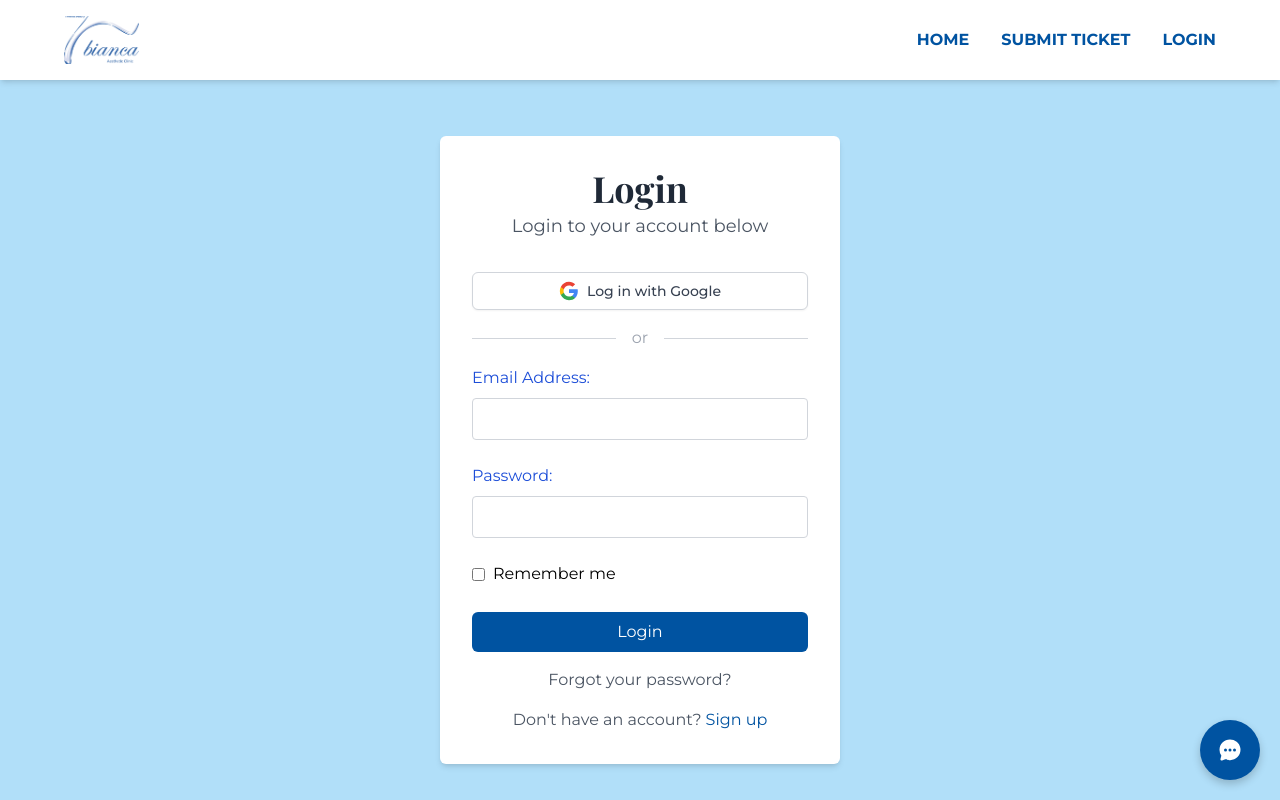
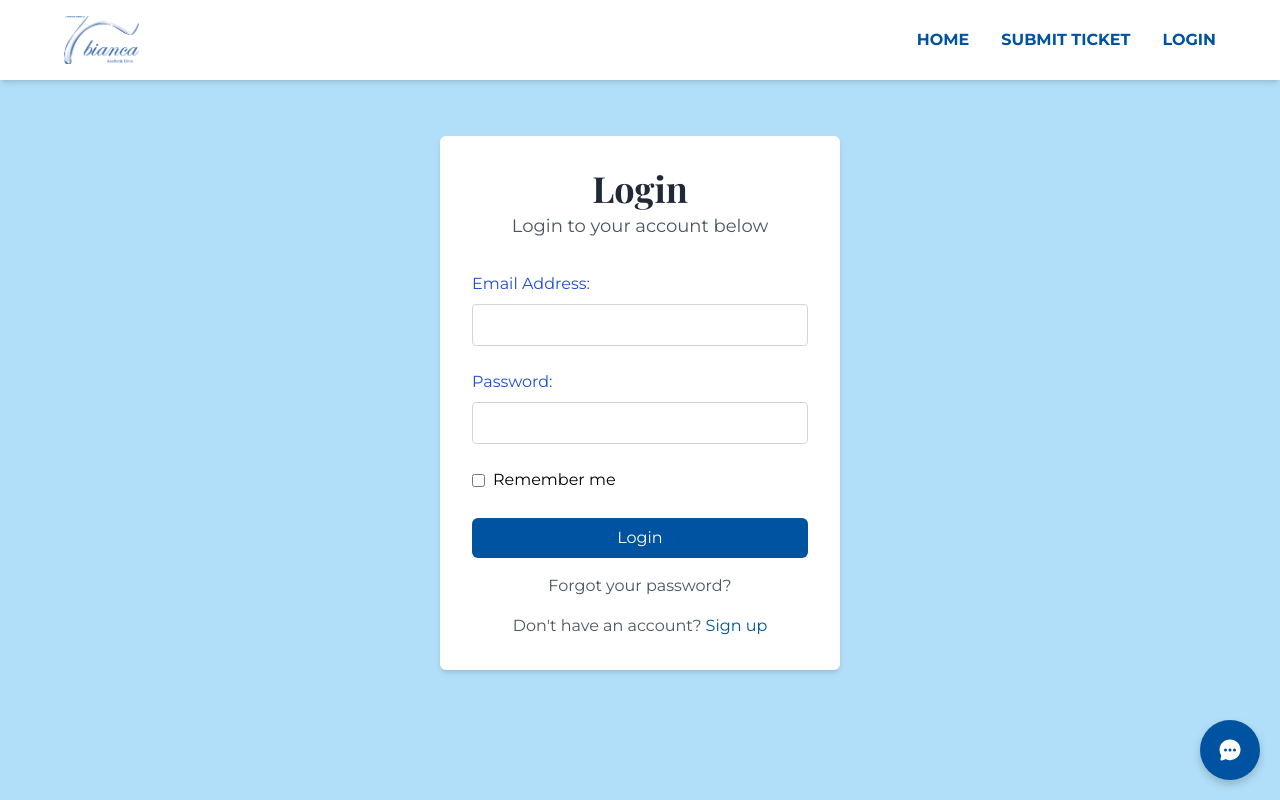
Before and after one commit to almirarana31/wads-proto, a React (Create React App) app in the folder frontend/: page /login in a window 1280 px wide. Shown: the top 800 px of the page. Built offline with nearby package versions, Linux system fonts and the light colour scheme.

Commit message:
remove all traces of googel </3

```diff
--- a/frontend/src/components/GoogleLoginButton.js
+++ /dev/null
@@ -1,36 +0,0 @@
-import React from 'react';
-
-function GoogleLoginButton() {
-  // Directly redirect to the backend OAuth endpoint
-  const handleGoogleLogin = () => {
-    window.location.href = `${process.env.REACT_APP_API_URL || 'http://localhost:3000'}/auth/google`; //change
-  };
-  return (
-    <button
-      onClick={handleGoogleLogin}
-      className="w-full flex justify-center items-center bg-white border border-gray-300 rounded-md shadow-sm py-2 px-4 text-sm font-medium text-gray-700 hover:bg-gray-50 focus:outline-none focus:ring-2 focus:ring-offset-2 focus:ring-blue-500 mb-4"
-    >
-      <svg className="h-5 w-5 mr-2" viewBox="0 0 24 24">
-        <path
-          d="M22.56 12.25c0-.78-.07-1.53-.2-2.25H12v4.26h5.92c-.26 1.37-1.04 2.53-2.21 3.31v2.77h3.57c2.08-1.92 3.28-4.74 3.28-8.09z"
-          fill="#4285F4"
-        />
-        <path
-          d="M12 23c2.97 0 5.46-.98 7.28-2.66l-3.57-2.77c-.98.66-2.23 1.06-3.71 1.06-2.86 0-5.29-1.93-6.16-4.53H2.18v2.84C3.99 20.53 7.7 23 12 23z"
-          fill="#34A853"
-        />
-        <path
-          d="M5.84 14.09c-.22-.66-.35-1.36-.35-2.09s.13-1.43.35-2.09V7.07H2.18C1.43 8.55 1 10.22 1 12s.43 3.45 1.18 4.93l2.85-2.22.81-.62z"
-          fill="#FBBC05"
-        />
-        <path
-          d="M12 5.38c1.62 0 3.06.56 4.21 1.64l3.15-3.15C17.45 2.09 14.97 1 12 1 7.7 1 3.99 3.47 2.18 7.07l3.66 2.84c.87-2.6 3.3-4.53 6.16-4.53z"
-          fill="#EA4335"
-        />
-      </svg>
-      Log in with Google
-    </button>
-  );
-}
-
-export default GoogleLoginButton;
--- a/frontend/src/components/GoogleSignUpButton.js
+++ /dev/null
@@ -1,36 +0,0 @@
-import React from 'react';
-
-function GoogleSignupButton() {
-  // Directly redirect to the backend OAuth endpoint
-  const handleGoogleSignup = () => {
-    // window.location.href = `${process.env.REACT_APP_API_URL || 'http://localhost:3000'}/auth/google`; //change
-  };
-  return (
-    <button
-      onClick={handleGoogleSignup}
-      className="w-full flex justify-center items-center bg-white border border-gray-300 rounded-md shadow-sm py-2 px-4 text-sm font-medium text-gray-700 hover:bg-gray-50 focus:outline-none focus:ring-2 focus:ring-offset-2 focus:ring-blue-500 mb-4"
-    >
-      <svg className="h-5 w-5 mr-2" viewBox="0 0 24 24">
-        <path
-          d="M22.56 12.25c0-.78-.07-1.53-.2-2.25H12v4.26h5.92c-.26 1.37-1.04 2.53-2.21 3.31v2.77h3.57c2.08-1.92 3.28-4.74 3.28-8.09z"
-          fill="#4285F4"
-        />
-        <path
-          d="M12 23c2.97 0 5.46-.98 7.28-2.66l-3.57-2.77c-.98.66-2.23 1.06-3.71 1.06-2.86 0-5.29-1.93-6.16-4.53H2.18v2.84C3.99 20.53 7.7 23 12 23z"
-          fill="#34A853"
-        />
-        <path
-          d="M5.84 14.09c-.22-.66-.35-1.36-.35-2.09s.13-1.43.35-2.09V7.07H2.18C1.43 8.55 1 10.22 1 12s.43 3.45 1.18 4.93l2.85-2.22.81-.62z"
-          fill="#FBBC05"
-        />n
-        <path
-          d="M12 5.38c1.62 0 3.06.56 4.21 1.64l3.15-3.15C17.45 2.09 14.97 1 12 1 7.7 1 3.99 3.47 2.18 7.07l3.66 2.84c.87-2.6 3.3-4.53 6.16-4.53z"
-          fill="#EA4335"
-        />
-      </svg>
-      Sign up with Google
-    </button>
-  );
-}
-
-export default GoogleSignupButton;
--- a/frontend/src/components/Header.js
+++ b/frontend/src/components/Header.js
@@ -18,10 +18,10 @@ function Header({ isAuthenticated = false, userRole }) {
       ? "text-bianca-primary font-extrabold"
       : "text-bianca-primary hover:text-bianca-primary/80 font-bold";
   };
-
     // authenticated user navigation
   const AuthenticatedNav = () => (
     <nav className={`${isMenuOpen ? 'flex' : 'hidden'} md:flex flex-col md:flex-row gap-4 md:gap-8 w-full md:w-auto items-center`}>
+      {userRole !== 'ADM' && (
         <Link
           to="/"
           className={`${getActiveLinkClass('/')}`}
@@ -29,6 +29,7 @@ function Header({ isAuthenticated = false, userRole }) {
         >
           HOME
         </Link>
+      )}
       {userRole !== 'ADM' && (
         <>
           <Link
@@ -128,8 +129,7 @@ function Header({ isAuthenticated = false, userRole }) {
   return (
     <header className="bg-white py-4 px-4 md:px-8 shadow-md">
       <div className="max-w-6xl mx-auto">
-        <div className="flex flex-wrap justify-between items-center">
-          <div onClick={() => navigate('/')} className="cursor-pointer">
+        <div className="flex flex-wrap justify-between items-center">          <div onClick={() => navigate(userRole === 'ADM' ? '/admin-dashboard' : '/')} className="cursor-pointer">
             <img
               src={logo}
               alt="Bianca Aesthetic Clinic"
--- a/frontend/src/pages/LoginPage.js
+++ b/frontend/src/pages/LoginPage.js
@@ -1,48 +1,17 @@
-import React, { useState, useEffect } from 'react';
-import { Link, useNavigate, useLocation } from 'react-router-dom';
+import React, { useState } from 'react';
+import { Link, useNavigate } from 'react-router-dom';
 import PrimaryButton from '../components/buttons/PrimaryButton';
 import { PageTitle, Text, Label } from '../components/text';
 import { authService } from '../api/authService';
-import GoogleLoginButton from '../components/GoogleLoginButton';
 
 function LoginPage({ onLogin }) {
   const navigate = useNavigate();
-  const location = useLocation();
   const [formData, setFormData] = useState({
     email: '',
     password: '',
     rememberMe: false
-  });
-  const [error, setError] = useState('');
+  });  const [error, setError] = useState('');
   const [loading, setLoading] = useState(false);
-
-  // Check for OAuth tokens in URL
-  useEffect(() => {
-    const params = new URLSearchParams(location.search);
-    const sessionToken = params.get('sessionToken');
-    const localToken = params.get('localToken');
-
-    if (sessionToken) {
-      sessionStorage.setItem('token', sessionToken);
-
-      if (localToken) {
-        localStorage.setItem('token', localToken);
-      }
-
-      // Redirect based on role (will be handled by App.js)
-      window.location.href = location.pathname;
-    }
-
-    // Check for OAuth errors
-    const error = params.get('error');
-    if (error) {
-      if (error === 'google_auth_failed') {
-        setError('Google authentication failed. Please try again.');
-      } else {
-        setError('Authentication error occurred. Please try again.');
-      }
-    }
-  }, [location]);
 
   const handleInputChange = (e) => {
     const { name, value, type, checked } = e.target;
@@ -97,21 +66,11 @@ function LoginPage({ onLogin }) {
     <div className="max-w-md mx-auto p-6">
         <div className="bg-white rounded-md shadow-md p-8">
           <PageTitle title="Login" subtitle="Login to your account below" className="mb-8" />
-
-          {error && (
+            {error && (
             <div className="bg-red-100 border border-red-400 text-red-700 px-4 py-3 rounded mb-4">
               {error}
             </div>
           )}
-
-          {/* Google OAuth Login Button */}
-          <GoogleLoginButton />
-
-          <div className="flex items-center my-4">
-            <div className="flex-grow border-t border-gray-300"></div>
-            <span className="flex-shrink mx-4 text-gray-400">or</span>
-            <div className="flex-grow border-t border-gray-300"></div>
-          </div>
 
           <form onSubmit={handleSubmit}>
             <div className="mb-6">
--- a/frontend/src/pages/SignUpPage.js
+++ b/frontend/src/pages/SignUpPage.js
@@ -4,7 +4,6 @@ import { authService } from '../api/authService';
 import checkIcon from '../assets/accept.png';
 import PrimaryButton from '../components/buttons/PrimaryButton';
 import { PageTitle, Text, Label, Heading } from '../components/text';
-import GoogleSignupButton from '../components/GoogleSignUpButton';
 
 function SignUpPage() {
   const navigate = useNavigate();
@@ -89,21 +88,11 @@ function SignUpPage() {
     <div className="py-6 md:py-12 px-4 flex-grow">      <div className="max-w-md mx-auto">
         <div className="bg-white rounded-md shadow-md p-6 sm:p-8">
           <PageTitle title="Sign Up" subtitle="Create a new account" className="mb-6 sm:mb-8" />
-
-          {error && (
+            {error && (
             <div className="bg-red-100 border border-red-400 text-red-700 px-4 py-3 rounded mb-4">
               {error}
             </div>
           )}
-
-          {/* Google OAuth Sign Up Button */}
-          <GoogleSignupButton />
-
-          <div className="flex items-center my-4">
-            <div className="flex-grow border-t border-gray-300"></div>
-            <span className="flex-shrink mx-4 text-gray-400">or</span>
-            <div className="flex-grow border-t border-gray-300"></div>
-          </div>
 
           <form onSubmit={handleSubmit} className="space-y-4 sm:space-y-5">
             <div>
```
Lines whose indentation alone changed are shown as unchanged.
